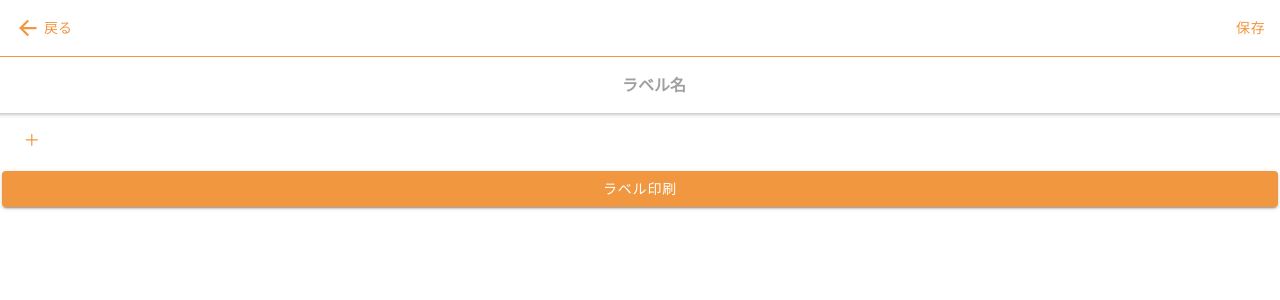
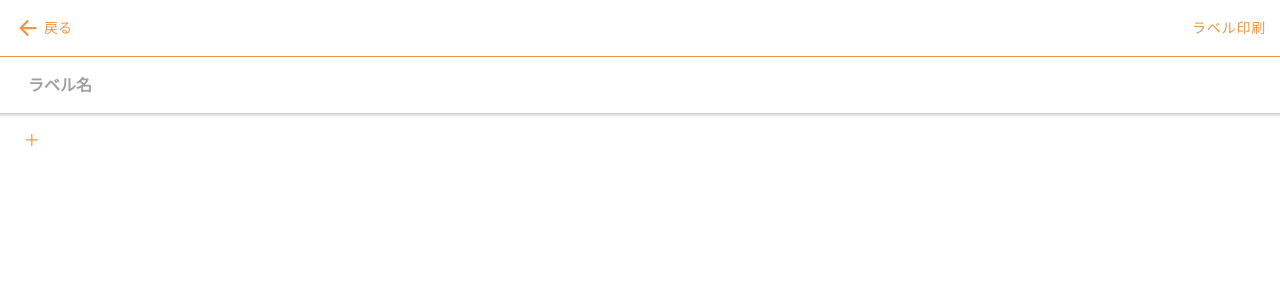
Before and after one commit to tsubame-misa/labelMaker, a React (Create React App) app: page /makeList/1 in a window 1280 px wide. Shown: the top 300 px of the page. Built offline with nearby package versions, Linux system fonts and the light colour scheme.

Commit message:
ボタン位置の修正

```diff
--- a/src/components/makeList.js
+++ b/src/components/makeList.js
@@ -14,6 +14,7 @@ import {
   useIonViewWillEnter,
   IonIcon,
 } from "@ionic/react";
+/**TODO:Home.cssじゃなくす */
 import "../pages/Home.css";
 import { useState } from "react";
 import { useParams } from "react-router";
@@ -114,9 +115,23 @@ const MakeList = ({ history }) => {
             <IonButtons slot="start">
               <IonBackButton color="primary" defaultHref="/home" text="戻る" />
             </IonButtons>
-            <IonButtons slot="end">
+            {/*} <IonButtons slot="end">
               <IonButton onClick={() => pushData()} color="primary">
                 保存
+              </IonButton>
+  </IonButtons>*/}
+            <IonButtons slot="end">
+              <IonButton
+                expand="block"
+                onClick={() => {
+                  const saved = pushData();
+                  if (saved) {
+                    history.push(`/list/${id}/qrcode`);
+                  }
+                }}
+                color="primary"
+              >
+                ラベル印刷
               </IonButton>
             </IonButtons>
           </IonToolbar>
@@ -136,7 +151,7 @@ const MakeList = ({ history }) => {
               <IonItem class="Item">
                 <IonInput
                   value={item.name}
-                  placeholder="番組名"
+                  placeholder="アイテム名"
                   onIonChange={(e) => {
                     const newPrograms = Array.from(programs);
                     newPrograms[key].name = e.detail.value;
@@ -170,19 +185,6 @@ const MakeList = ({ history }) => {
             <IonIcon icon={addOutline} color="primary" />
           </IonButton>
         </div>
-
-        <IonButton
-          color="primary"
-          expand="block"
-          onClick={() => {
-            const saved = pushData();
-            if (saved) {
-              history.push(`/list/${id}/qrcode`);
-            }
-          }}
-        >
-          ラベル印刷
-        </IonButton>
       </IonContent>
     </IonPage>
   );
--- a/src/components/showList.js
+++ b/src/components/showList.js
@@ -61,10 +61,16 @@ const ShowList = () => {
               <IonBackButton color="primary" defaultHref="/" />
             </IonButtons>
             <IonButtons slot="end">
-              <IonButton expand="block" routerLink={`/list/${id}/qrcode`}>
+              <IonButton
+                expand="block"
+                routerLink={`/list/${id}/qrcode`}
+                color="primary"
+              >
                 ラベル印刷
               </IonButton>
-              <IonButton routerLink={`/makeList/${id}`}>編集</IonButton>
+              <IonButton routerLink={`/makeList/${id}`} color="primary">
+                編集
+              </IonButton>
             </IonButtons>
           </IonToolbar>
           <IonToolbar>
--- a/src/pages/Home.css
+++ b/src/pages/Home.css
@@ -26,7 +26,7 @@
 .LabelName {
   font-weight: bold;
   padding-left: 20px;
-  text-align: center;
+  /*text-align: center;*/
 }
 
 .Item {
```
